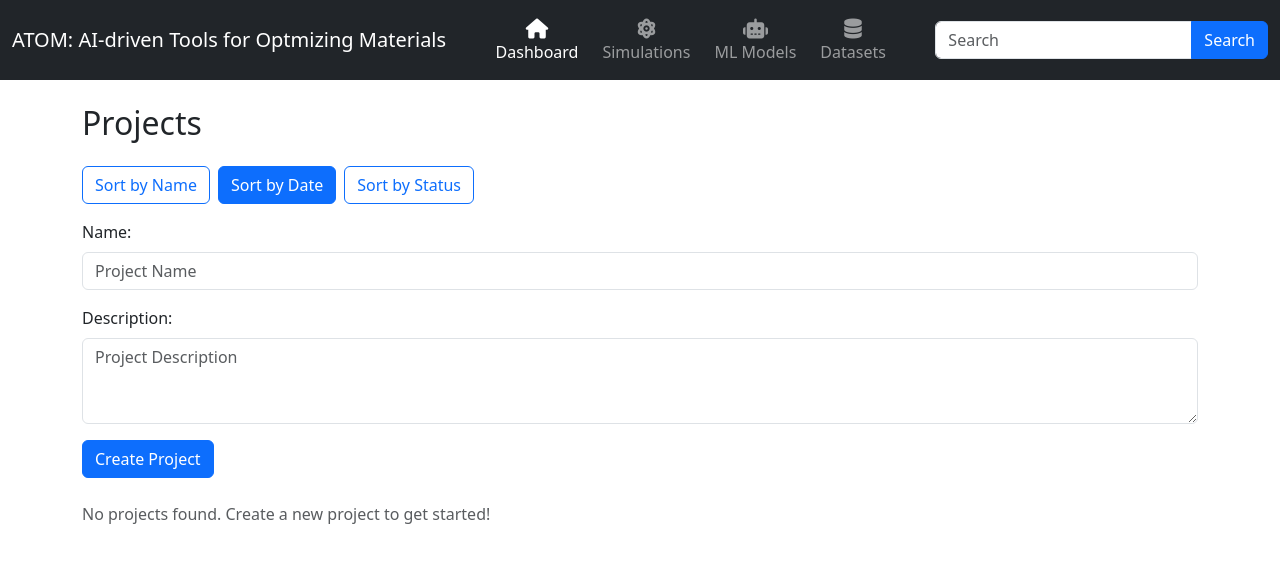
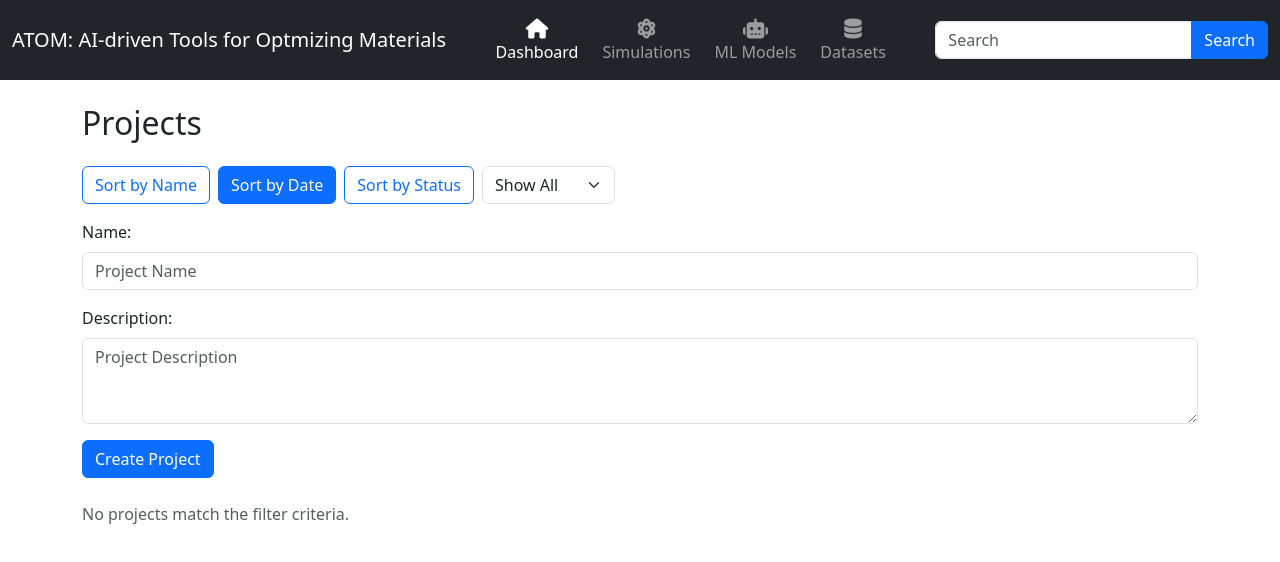
Before and after one commit to hieuadoan/ATOM, a React (Create React App) app in the folder frontend/: page / in a window 1280 px wide. Shown: the top 562 px of the page. Built offline with nearby package versions, Linux system fonts and the light colour scheme.

Commit message:
Added filter function

```diff
--- a/frontend/src/components/ProjectList.js
+++ b/frontend/src/components/ProjectList.js
@@ -10,6 +10,7 @@ function ProjectList() {
 
     const [newProject, setNewProject] = useState({ name: "", description: "" });
     const [sortCriterion, setSortCriterion] = useState("date"); // Default sorting by date
+    const [filterCriterion, setFilterCriterion] = useState("All"); // Default filter to show all projects
 
     // Save projects to localStorage whenever they change
     useEffect(() => {
@@ -73,11 +74,17 @@ function ProjectList() {
         setSortCriterion(criterion); // Save the current sorting criterion
     };
 
+    // Filter projects based on the selected criterion
+    const filteredProjects = projects.filter((project) => {
+        if (filterCriterion === "All") return true;
+        return project.status === filterCriterion;
+    });
+
     return (
         <div className="container mt-4">
             <h2 className="mb-4">Projects</h2>
 
-            {/* Sorting Buttons */}
+            {/* Sorting and Filtering Controls */}
             <div className="mb-3 d-flex">
                 <button
                     className={`btn btn-outline-primary me-2 ${sortCriterion === "name" ? "active" : ""}`}
@@ -92,11 +99,22 @@ function ProjectList() {
                     Sort by Date
                 </button>
                 <button
-                    className={`btn btn-outline-primary ${sortCriterion === "status" ? "active" : ""}`}
+                    className={`btn btn-outline-primary me-2 ${sortCriterion === "status" ? "active" : ""}`}
                     onClick={() => sortProjects("status")}
                 >
                     Sort by Status
                 </button>
+
+                <select
+                    className="form-select w-auto"
+                    value={filterCriterion}
+                    onChange={(e) => setFilterCriterion(e.target.value)}
+                >
+                    <option value="All">Show All</option>
+                    <option value="Active">Active</option>
+                    <option value="Completed">Completed</option>
+                    <option value="On Hold">On Hold</option>
+                </select>
             </div>
 
             {/* Create New Project Form */}
@@ -129,11 +147,11 @@ function ProjectList() {
             </form>
 
             {/* List of Projects */}
-            {projects.length === 0 ? (
-                <p className="text-muted">No projects found. Create a new project to get started!</p>
+            {filteredProjects.length === 0 ? (
+                <p className="text-muted">No projects match the filter criteria.</p>
             ) : (
                 <ul className="list-group">
-                    {projects.map((project) => (
+                    {filteredProjects.map((project) => (
                         <li key={project.id} className="list-group-item d-flex justify-content-between align-items-center">
                             <div>
                                 <h5>{project.name}</h5>
```
